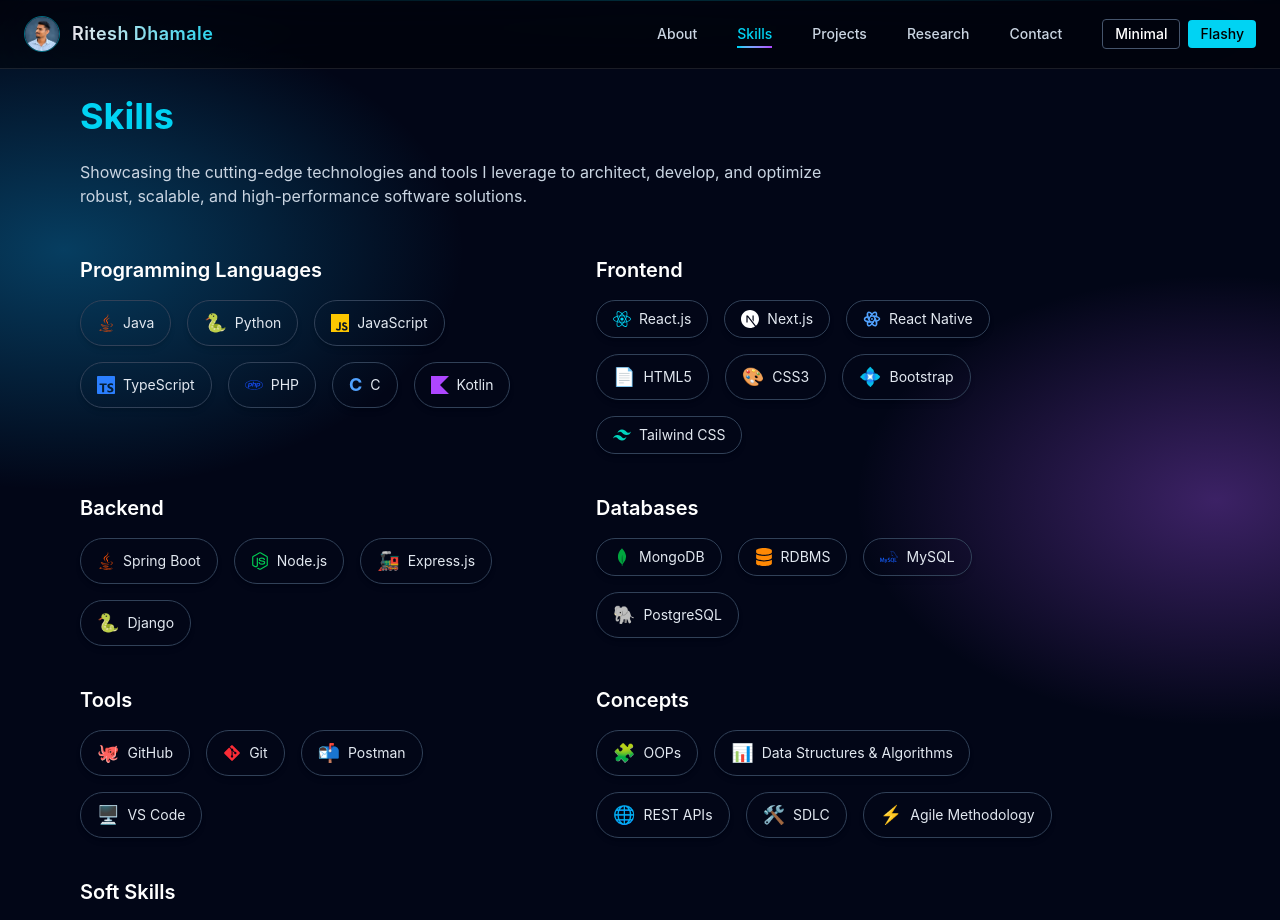
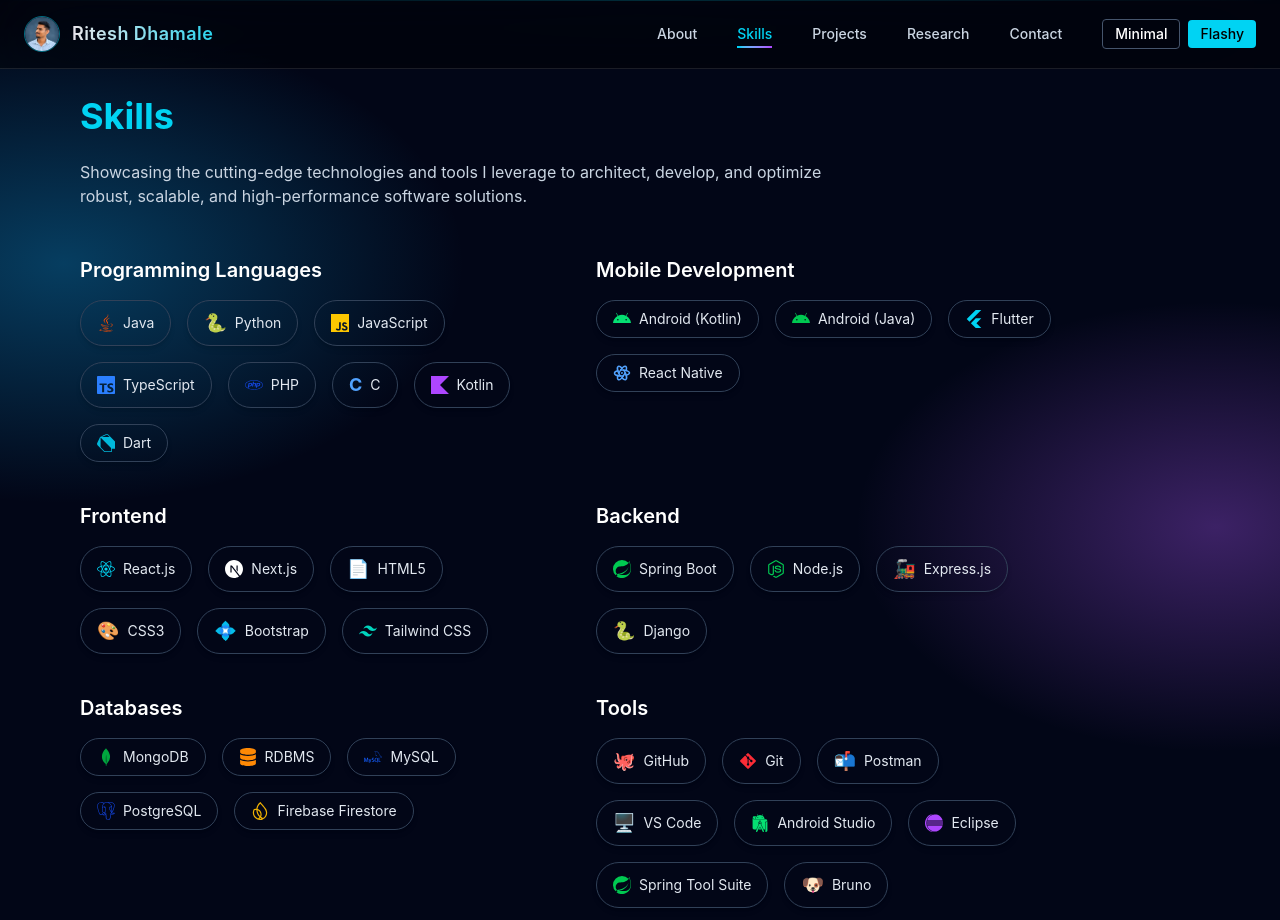
Before and after one commit to Ritesh-1703/Portfolio, a Next.js app: page /skills in a window 1280 px wide. Shown: the top 920 px of the page. Built offline with nearby package versions, Linux system fonts and the light colour scheme.

Commit message:
Added new skill to the section

```diff
--- a/app/skills/page.tsx
+++ b/app/skills/page.tsx
@@ -9,6 +9,8 @@ import {
   FaPhp,
   FaGitAlt,
   FaDatabase,
+  FaAndroid,
+  FaFire,
 } from "react-icons/fa";
 import {
   SiMongodb,
@@ -18,11 +20,17 @@ import {
   SiTailwindcss,
   SiNextdotjs,
   SiKotlin,
+  SiFlutter,
+  SiDart,
+  SiPostgresql,
+  SiFirebase,
+  SiAndroidstudio,
+  SiEclipseide,
+  SiSpring,
 } from "react-icons/si";
 import { TbBrandReactNative } from "react-icons/tb";
 
 export default function SkillsPage() {
-  // Motion variant for badges
   const badgeVariant: Variants = {
     hidden: { opacity: 0, y: 20 },
     visible: (custom: number) => ({
@@ -32,11 +40,6 @@ export default function SkillsPage() {
     }),
   };
 
-  {
-    /* Floating Icons */
-  }
-
-  // Skill data
   const skills = {
     "Programming Languages": [
       { name: "Java", icon: <FaJava />, color: "text-orange-600" },
@@ -50,22 +53,32 @@ export default function SkillsPage() {
         color: "text-blue-400",
       },
       { name: "Kotlin", icon: <SiKotlin />, color: "text-purple-500" },
+      { name: "Dart", icon: <SiDart />, color: "text-cyan-500" },
     ],
-    Frontend: [
-      { name: "React.js", icon: <FaReact />, color: "text-cyan-400" },
-      { name: "Next.js", icon: <SiNextdotjs />, color: "text-white" },
+    "Mobile Development": [
+      {
+        name: "Android (Kotlin)",
+        icon: <FaAndroid />,
+        color: "text-green-400",
+      },
+      { name: "Android (Java)", icon: <FaAndroid />, color: "text-green-500" },
+      { name: "Flutter", icon: <SiFlutter />, color: "text-cyan-400" },
       {
         name: "React Native",
         icon: <TbBrandReactNative />,
         color: "text-blue-400",
       },
+    ],
+    Frontend: [
+      { name: "React.js", icon: <FaReact />, color: "text-cyan-400" },
+      { name: "Next.js", icon: <SiNextdotjs />, color: "text-white" },
       { name: "HTML5", icon: <span>📄</span>, color: "text-orange-500" },
       { name: "CSS3", icon: <span>🎨</span>, color: "text-blue-500" },
       { name: "Bootstrap", icon: <span>💠</span>, color: "text-purple-500" },
       { name: "Tailwind CSS", icon: <SiTailwindcss />, color: "text-teal-400" },
     ],
     Backend: [
-      { name: "Spring Boot", icon: <FaJava />, color: "text-orange-600" },
+      { name: "Spring Boot", icon: <SiSpring />, color: "text-green-500" },
       { name: "Node.js", icon: <FaNodeJs />, color: "text-green-500" },
       { name: "Express.js", icon: <span>🚂</span>, color: "text-gray-400" },
       { name: "Django", icon: <span>🐍</span>, color: "text-green-700" },
@@ -74,13 +87,30 @@ export default function SkillsPage() {
       { name: "MongoDB", icon: <SiMongodb />, color: "text-green-600" },
       { name: "RDBMS", icon: <FaDatabase />, color: "text-orange-400" },
       { name: "MySQL", icon: <SiMysql />, color: "text-blue-600" },
-      { name: "PostgreSQL", icon: <span>🐘</span>, color: "text-blue-700" },
+      { name: "PostgreSQL", icon: <SiPostgresql />, color: "text-blue-700" },
+      {
+        name: "Firebase Firestore",
+        icon: <SiFirebase />,
+        color: "text-yellow-500",
+      },
     ],
     Tools: [
       { name: "GitHub", icon: <span>🐙</span>, color: "text-white" },
       { name: "Git", icon: <FaGitAlt />, color: "text-red-500" },
       { name: "Postman", icon: <span>📬</span>, color: "text-orange-500" },
       { name: "VS Code", icon: <span>🖥️</span>, color: "text-blue-500" },
+      {
+        name: "Android Studio",
+        icon: <SiAndroidstudio />,
+        color: "text-green-400",
+      },
+      { name: "Eclipse", icon: <SiEclipseide />, color: "text-purple-500" },
+      {
+        name: "Spring Tool Suite",
+        icon: <SiSpring />,
+        color: "text-green-500",
+      },
+      { name: "Bruno", icon: <span>🐶</span>, color: "text-orange-400" },
     ],
     Concepts: [
       { name: "OOPs", icon: <span>🧩</span>, color: "text-pink-500" },
@@ -96,6 +126,13 @@ export default function SkillsPage() {
         icon: <span>⚡</span>,
         color: "text-purple-400",
       },
+      {
+        name: "Clean Architecture",
+        icon: <span>🏛️</span>,
+        color: "text-slate-300",
+      },
+      { name: "MVVM", icon: <span>🔷</span>, color: "text-blue-400" },
+      { name: "RBAC", icon: <span>🔐</span>, color: "text-red-400" },
     ],
     "Soft Skills": [
       {
@@ -115,16 +152,13 @@ export default function SkillsPage() {
 
   return (
     <main className="px-6 md:px-20 py-24 max-w-6xl">
-      {/* Page Heading */}
       <h1 className="text-4xl font-bold text-cyan-400 mb-6">Skills</h1>
-      {/* Elite Intro */}
       <p className="text-slate-300 mb-12 max-w-3xl">
         Showcasing the cutting-edge technologies and tools I leverage to
         architect, develop, and optimize robust, scalable, and high-performance
         software solutions.
       </p>
 
-      {/* Skill Sections */}
       <div className="grid md:grid-cols-2 gap-10">
         {Object.entries(skills).map(([category, items], idx) => (
           <div key={idx}>
```
